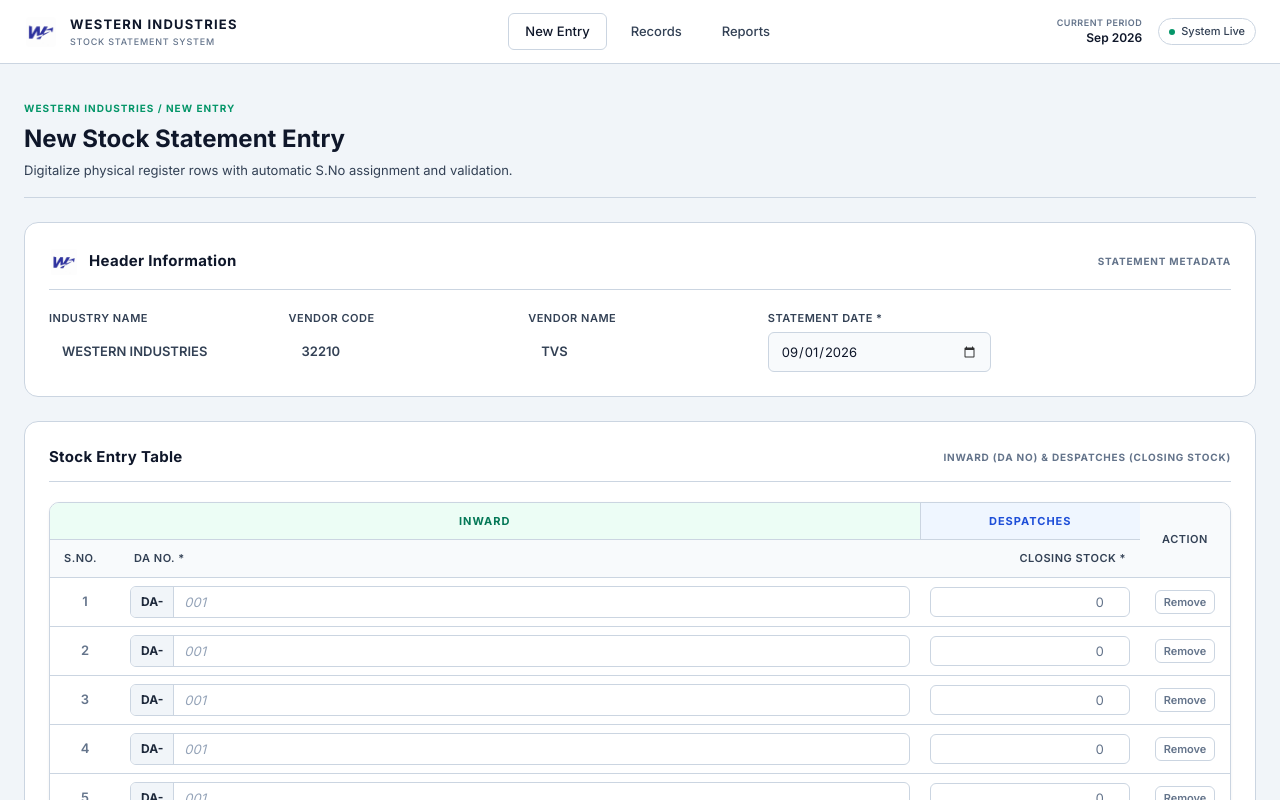
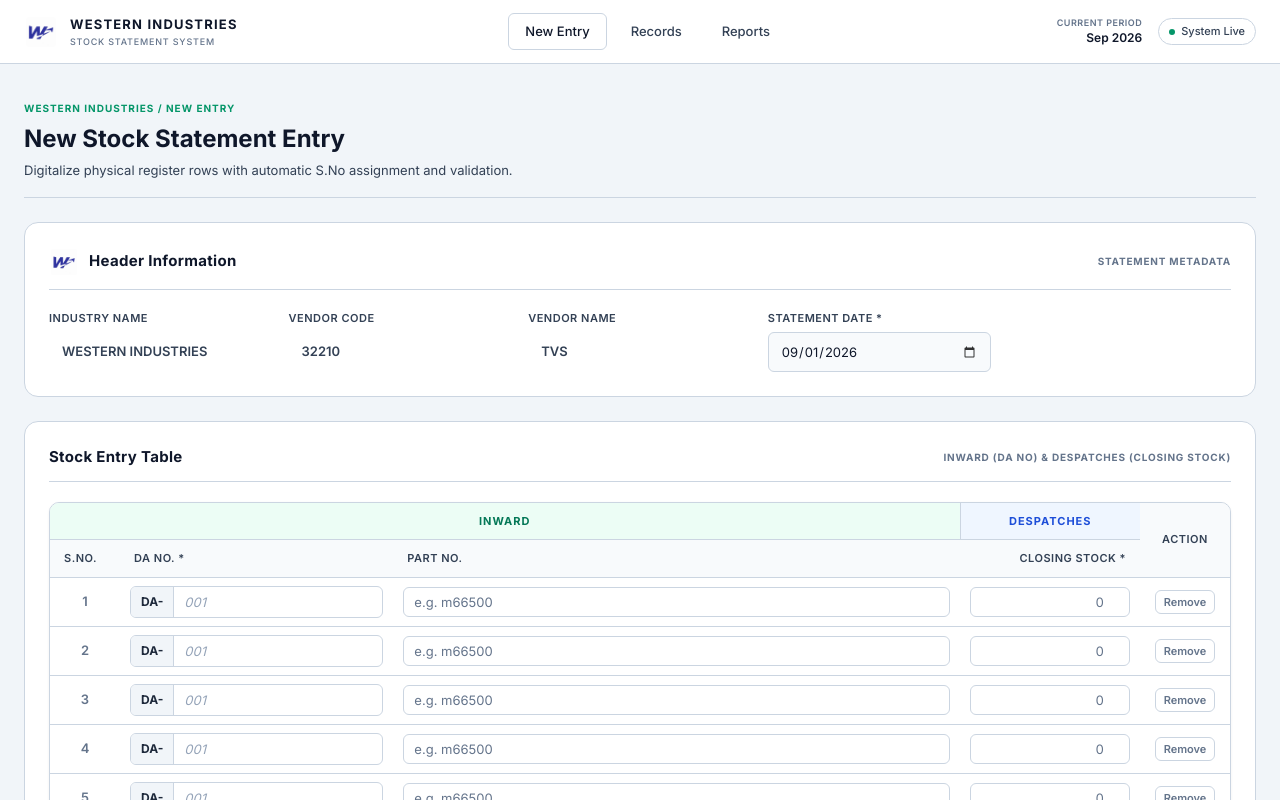
Before and after one commit to h3lium4u/aslamInvoicesmall, a Next.js app: page / in a window 1280 px wide. Shown: the top 800 px of the page. Built offline with nearby package versions, Linux system fonts and the light colour scheme.

Commit message:
Re-add Part Number column to entry table, record views, PDF bill, and Excel exports

```diff
--- a/app/records/[id]/page.tsx
+++ b/app/records/[id]/page.tsx
@@ -175,7 +175,7 @@ export default function ViewRecordPage({
           <table className={styles.table}>
             <thead>
               <tr>
-                <th colSpan={2} style={{ textAlign: 'center', backgroundColor: 'rgba(16, 185, 129, 0.08)', color: 'var(--accent-green)', fontWeight: 700, letterSpacing: '1px' }}>
+                <th colSpan={3} style={{ textAlign: 'center', backgroundColor: 'rgba(16, 185, 129, 0.08)', color: 'var(--accent-green)', fontWeight: 700, letterSpacing: '1px' }}>
                   INWARD
                 </th>
                 <th colSpan={1} style={{ textAlign: 'center', backgroundColor: 'rgba(59, 130, 246, 0.08)', color: '#60a5fa', fontWeight: 700, letterSpacing: '1px' }}>
@@ -185,7 +185,8 @@ export default function ViewRecordPage({
               <tr>
                 <th style={{ width: '80px' }}>S.No.</th>
                 <th>DA No.</th>
-                <th style={{ textAlign: 'right', width: '220px' }}>Closing Stock</th>
+                <th>Part No.</th>
+                <th style={{ textAlign: 'right', width: '200px' }}>Closing Stock</th>
               </tr>
             </thead>
             <tbody>
@@ -193,6 +194,7 @@ export default function ViewRecordPage({
                 <tr key={item.id} className={styles.row}>
                   <td className={styles.sNoCell}>{item.serialNumber}</td>
                   <td>{item.daNumber || '—'}</td>
+                  <td>{item.partNumber || '—'}</td>
                   <td className={styles.numericCell}>{formatNumber(item.closingStock)}</td>
                 </tr>
               ))}
--- a/components/animation/ReceiptPrinterModal.tsx
+++ b/components/animation/ReceiptPrinterModal.tsx
@@ -180,13 +180,14 @@ export function ReceiptPrinterModal({
                 {reportType === 'statement' ? (
                   <div className={styles.receiptItemsSection}>
                     <div className="flex justify-between text-[8px] font-bold text-emerald-400 border-b border-neutral-700 pb-0.5 mb-1">
-                      <span>[INWARD: S.NO / DA NO]</span>
+                      <span>[INWARD: S.NO / DA / PART]</span>
                       <span>[DESPATCHES]</span>
                     </div>
                     <div className={styles.receiptItemHeader}>
                       <span className={styles.colSNo}>S.NO</span>
-                      <span className={styles.colDa} style={{ flex: 1 }}>DA NO</span>
-                      <span className={styles.colClosing}>CLOSING STOCK</span>
+                      <span className={styles.colDa}>DA NO</span>
+                      <span className={styles.colPart}>PART NO</span>
+                      <span className={styles.colClosing}>CLOSING</span>
                     </div>
 
                     {items.length === 0 ? (
@@ -195,7 +196,8 @@ export function ReceiptPrinterModal({
                       items.map((item, idx) => (
                         <div key={idx} className={styles.receiptItemRow}>
                           <span className={styles.colSNo}>{idx + 1}</span>
-                          <span className={styles.colDa} style={{ flex: 1 }}>{item.daNumber || '—'}</span>
+                          <span className={styles.colDa}>{item.daNumber || '—'}</span>
+                          <span className={styles.colPart}>{item.partNumber || '—'}</span>
                           <span className={styles.colClosing}>{item.closingStock ?? 0}</span>
                         </div>
                       ))
--- a/components/forms/StatementForm.tsx
+++ b/components/forms/StatementForm.tsx
@@ -9,12 +9,13 @@ import { Toast } from '@/components/ui/Toast';
 import { ReceiptPrinterModal } from '@/components/animation/ReceiptPrinterModal';
 import styles from './StatementForm.module.css';
 
-// Helper to check if a row has any user-entered content (DA No or Closing Stock)
+// Helper to check if a row has any user-entered content (DA No, Part No, or Closing Stock)
 function isRowFilled(item: StatementItemInput): boolean {
   const da = (item.daNumber || '').replace(/^DA-?/i, '').trim();
+  const part = (item.partNumber || '').trim();
   const closing = Number(item.closingStock) || 0;
 
-  return Boolean(da || closing > 0);
+  return Boolean(da || part || closing > 0);
 }
 
 interface StatementFormProps {
@@ -51,11 +52,13 @@ export function StatementForm({ initialData, isEditing = false }: StatementFormP
     initialData?.items
       ? initialData.items.map((it) => ({
           daNumber: it.daNumber || '',
+          partNumber: it.partNumber || '',
           openingStock: Number(it.openingStock),
           closingStock: Number(it.closingStock),
         }))
       : Array.from({ length: 10 }, () => ({
           daNumber: '',
+          partNumber: '',
           openingStock: 0,
           closingStock: 0,
         }))
@@ -138,7 +141,7 @@ export function StatementForm({ initialData, isEditing = false }: StatementFormP
         ...it,
         daNumber: it.daNumber?.trim() || undefined,
         entryDate: statementDate,
-        partNumber: '',
+        partNumber: it.partNumber?.trim() || '',
         openingStock: Number(it.openingStock) || 0,
         closingStock: Number(it.closingStock),
       })),
--- a/components/forms/StockEntryRow.tsx
+++ b/components/forms/StockEntryRow.tsx
@@ -50,6 +50,17 @@ export function StockEntryRow({
         </div>
       </td>
 
+      {/* Part No. */}
+      <td>
+        <input
+          type="text"
+          value={item.partNumber || ''}
+          onChange={(e) => onChange(index, 'partNumber', e.target.value)}
+          placeholder="e.g. m66500"
+          className={`${styles.input} ${errors.partNumber ? styles.inputError : ''}`}
+        />
+      </td>
+
       {/* Closing Stock */}
       <td>
         <input
--- a/components/forms/StockEntryTable.tsx
+++ b/components/forms/StockEntryTable.tsx
@@ -26,6 +26,7 @@ export function StockEntryTable({ items, onChange, errors = [] }: StockEntryTabl
       ...items,
       {
         daNumber: '',
+        partNumber: '',
         openingStock: 0,
         closingStock: 0,
       },
@@ -43,9 +44,9 @@ export function StockEntryTable({ items, onChange, errors = [] }: StockEntryTabl
       <div className={styles.tableScroll}>
         <table className={styles.table}>
           <thead>
-            {/* Top Super-Headers: INWARD (2 cols) and DESPATCHES (1 col) */}
+            {/* Top Super-Headers: INWARD (3 cols) and DESPATCHES (1 col) */}
             <tr>
-              <th colSpan={2} className={styles.superHeaderInward}>
+              <th colSpan={3} className={styles.superHeaderInward}>
                 INWARD
               </th>
               <th colSpan={1} className={styles.superHeaderDespatches}>
@@ -58,8 +59,9 @@ export function StockEntryTable({ items, onChange, errors = [] }: StockEntryTabl
             {/* Sub-Headers */}
             <tr>
               <th style={{ width: '70px' }}>S.No.</th>
-              <th>DA No. *</th>
-              <th style={{ width: '220px', textAlign: 'right' }}>Closing Stock *</th>
+              <th style={{ width: '220px' }}>DA No. *</th>
+              <th>Part No.</th>
+              <th style={{ width: '180px', textAlign: 'right' }}>Closing Stock *</th>
             </tr>
           </thead>
           <tbody>
--- a/lib/excel-generator.ts
+++ b/lib/excel-generator.ts
@@ -65,9 +65,9 @@ export function generateMonthlyExcel(
   applyHeaderStyle(summaryWs, `A1:H1`);
   XLSX.utils.book_append_sheet(wb, summaryWs, 'Summary');
 
-  // ─── Sheet 2: Entries (S.No, DA No., Closing Stock) ───
+  // ─── Sheet 2: Entries (S.No, DA No., Part No., Closing Stock) ───
   const entriesHeaders = [
-    'Statement ID', 'Statement Date', 'S.No.', 'DA No.', 'Closing Stock',
+    'Statement ID', 'Statement Date', 'S.No.', 'DA No.', 'Part No.', 'Closing Stock',
   ];
   const entriesData: (string | number)[][] = [];
   for (const s of statements) {
@@ -77,15 +77,16 @@ export function generateMonthlyExcel(
         formatDate(s.statementDate || s.createdAt),
         item.serialNumber,
         item.daNumber || '',
+        item.partNumber || '',
         parseFloat(String(item.closingStock)),
       ]);
     }
   }
 
   const entriesWs = XLSX.utils.aoa_to_sheet([entriesHeaders, ...entriesData]);
-  entriesWs['!cols'] = [20, 16, 7, 18, 15].map((w) => ({ wch: w }));
+  entriesWs['!cols'] = [20, 16, 7, 18, 18, 15].map((w) => ({ wch: w }));
   entriesWs['!freeze'] = { xSplit: 0, ySplit: 1 };
-  applyHeaderStyle(entriesWs, `A1:E1`);
+  applyHeaderStyle(entriesWs, `A1:F1`);
   XLSX.utils.book_append_sheet(wb, entriesWs, 'Entries');
 
   return XLSX.write(wb, { bookType: 'xlsx', type: 'buffer' }) as Buffer;
@@ -144,7 +145,7 @@ export function generateYearlyExcel(
 
   // ─── Sheet 3: All Entries ───
   const allEntriesHeaders = [
-    'Statement ID', 'Statement Date', 'Month', 'S.No.', 'DA No.', 'Closing Stock',
+    'Statement ID', 'Statement Date', 'Month', 'S.No.', 'DA No.', 'Part No.', 'Closing Stock',
   ];
   const allEntriesData: (string | number)[][] = [];
   for (const s of statements) {
@@ -155,15 +156,16 @@ export function generateYearlyExcel(
         MONTHS[s.month - 1],
         item.serialNumber,
         item.daNumber || '',
+        item.partNumber || '',
         parseFloat(String(item.closingStock)),
       ]);
     }
   }
 
   const allEntriesWs = XLSX.utils.aoa_to_sheet([allEntriesHeaders, ...allEntriesData]);
-  allEntriesWs['!cols'] = [20, 16, 12, 7, 18, 15].map((w) => ({ wch: w }));
+  allEntriesWs['!cols'] = [20, 16, 12, 7, 18, 18, 15].map((w) => ({ wch: w }));
   allEntriesWs['!freeze'] = { xSplit: 0, ySplit: 1 };
-  applyHeaderStyle(allEntriesWs, `A1:F1`);
+  applyHeaderStyle(allEntriesWs, `A1:G1`);
   XLSX.utils.book_append_sheet(wb, allEntriesWs, 'All Entries');
 
   return XLSX.write(wb, { bookType: 'xlsx', type: 'buffer' }) as Buffer;
--- a/lib/pdf-generator.tsx
+++ b/lib/pdf-generator.tsx
@@ -115,7 +115,7 @@ const styles = StyleSheet.create({
     flexDirection: 'row',
   },
   superHeaderInward: {
-    width: '60%',
+    width: '70%',
     backgroundColor: '#059669',
     color: '#FFFFFF',
     fontSize: 8.5,
@@ -125,7 +125,7 @@ const styles = StyleSheet.create({
     letterSpacing: 1,
   },
   superHeaderDespatches: {
-    width: '40%',
+    width: '30%',
     backgroundColor: '#2563eb',
     color: '#FFFFFF',
     fontSize: 8.5,
@@ -163,10 +163,11 @@ const styles = StyleSheet.create({
     fontSize: 9,
     color: '#1e293b',
   },
-  // Column widths: INWARD (60%) & DESPATCHES (40%)
-  colSno: { width: '15%' },
-  colDa: { width: '45%' },
-  colClose: { width: '40%', textAlign: 'right' },
+  // Column widths: INWARD (70%) & DESPATCHES (30%)
+  colSno: { width: '10%' },
+  colDa: { width: '30%' },
+  colPart: { width: '30%' },
+  colClose: { width: '30%', textAlign: 'right' },
   // Summary Row
   summaryRow: {
     flexDirection: 'row',
@@ -177,13 +178,13 @@ const styles = StyleSheet.create({
     borderTopColor: '#0f172a',
   },
   summaryTextInward: {
-    width: '60%',
+    width: '70%',
     fontSize: 8.5,
     fontFamily: 'Helvetica-Bold',
     color: '#0f172a',
   },
   summaryTextDespatches: {
-    width: '40%',
+    width: '30%',
     fontSize: 9,
     fontFamily: 'Helvetica-Bold',
     color: '#059669',
@@ -310,6 +311,7 @@ export function StockStatementDocument({ statement, generatedAt }: PDFDocumentPr
               <View style={styles.tableHeaderRow}>
                 <Text style={[styles.tableHeaderText, styles.colSno]}>S.No</Text>
                 <Text style={[styles.tableHeaderText, styles.colDa]}>DA No.</Text>
+                <Text style={[styles.tableHeaderText, styles.colPart]}>Part No.</Text>
                 <Text style={[styles.tableHeaderText, styles.colClose]}>Closing Stock</Text>
               </View>
 
@@ -321,6 +323,7 @@ export function StockStatementDocument({ statement, generatedAt }: PDFDocumentPr
                 >
                   <Text style={[styles.tableCell, styles.colSno]}>{item.serialNumber}</Text>
                   <Text style={[styles.tableCell, styles.colDa]}>{item.daNumber || '—'}</Text>
+                  <Text style={[styles.tableCell, styles.colPart]}>{item.partNumber || '—'}</Text>
                   <Text style={[styles.tableCell, styles.colClose]}>{formatNumber(item.closingStock)}</Text>
                 </View>
               ))}
```
Also changed, not shown: 1 other file (tests, documents, lock files or other folders).
